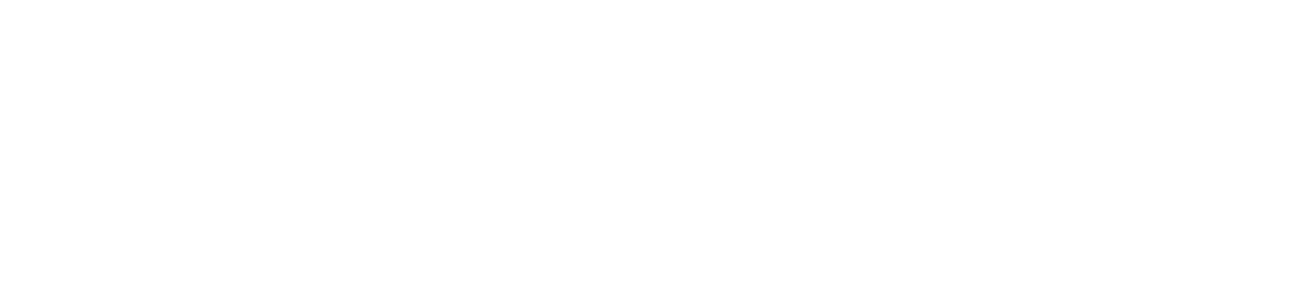
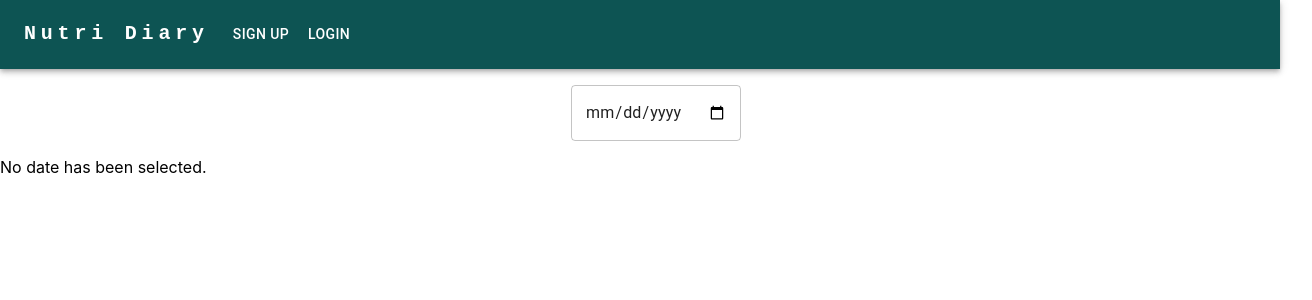
Before and after one commit to samiya-kazi/nutri-diary, a React (Create React App) app in the folder client/: page /diary in a window 1280 px wide. Before the commit this address had no page. Shown: the top 300 px of the page, 1312 px wide, since content can reach past the window. Built offline with nearby package versions, Linux system fonts and the light colour scheme.

Commit message:
added diary feature

```diff
--- a/client/src/App.css
+++ b/client/src/App.css
@@ -11,3 +11,18 @@
   justify-content: space-around;
   margin-top: 1rem;
 }
+
+.diary-entry-container {
+  display: flex;
+  flex-direction: column;
+  align-items: center;
+  justify-content: space-around;
+  width: 100vw;
+}
+
+.date-selection-container {
+  width: 100vw;
+  display: flex;
+  justify-content: center;
+  padding: 1rem;
+}
--- a/client/src/App.js
+++ b/client/src/App.js
@@ -4,6 +4,7 @@
 import Login from './Pages/Login';
 import Register from './Pages/Register';
 import Home from './Pages/Home';
+import Diary from './Pages/Diary';
 
 const theme = createTheme({
   palette: {
@@ -25,6 +26,7 @@
           <Route exact path='/login' element={<Login />} />
           <Route exact path='/signup' element={<Register />} />
           <Route exact path='/home' element={<Home />} />
+          <Route exact path='/diary' element={<Diary />} />
 
         </Routes>
       </Router>
--- a/client/src/Components/DiaryEntry.jsx
+++ b/client/src/Components/DiaryEntry.jsx
@@ -36,7 +36,7 @@
   }
 
   return (
-    <>
+    <div className='diary-entry-container' >
 
     <Typography
       variant="h4"
@@ -87,7 +87,7 @@
         </TableBody>
       </Table>
     </TableContainer>
-    </>
+    </div>
   )
 }
 
--- a/client/src/Pages/Diary.jsx
+++ b/client/src/Pages/Diary.jsx
@@ -1,8 +1,24 @@
-import React from "react";
+import { Button, TextField } from "@mui/material";
+import React, { useState } from "react";
+import DiaryEntry from "../Components/DiaryEntry";
+import Navbar from "../Components/Navbar";
+import { getMeals } from "../services/apiClientService";
 
 function Diary () {
+
+  const [ date, setDate ] = useState(null);
+
+  function handleChange (event) {
+    setDate(event.target.value);
+  }
+
   return (
     <>
+    <Navbar />
+    <div className="date-selection-container">
+      <TextField type='date' onChange={handleChange}></TextField>
+    </div>
+    {date ? <DiaryEntry date={date} /> : 'No date has been selected.'}
     </>
   )
 }
--- a/client/src/services/apiClientService.js
+++ b/client/src/services/apiClientService.js
@@ -16,7 +16,4 @@
 
 export const signUp = (data) => axios.post(`${URL}/register`, data);
 
-export const getMeals = (date) => {
-  console.log(`${URL}/diary/${date}`);
-  return axios.get(`${URL}/diary/${date}`)
-};
+export const getMeals = (date) => axios.get(`${URL}/diary/${date}`);
```
